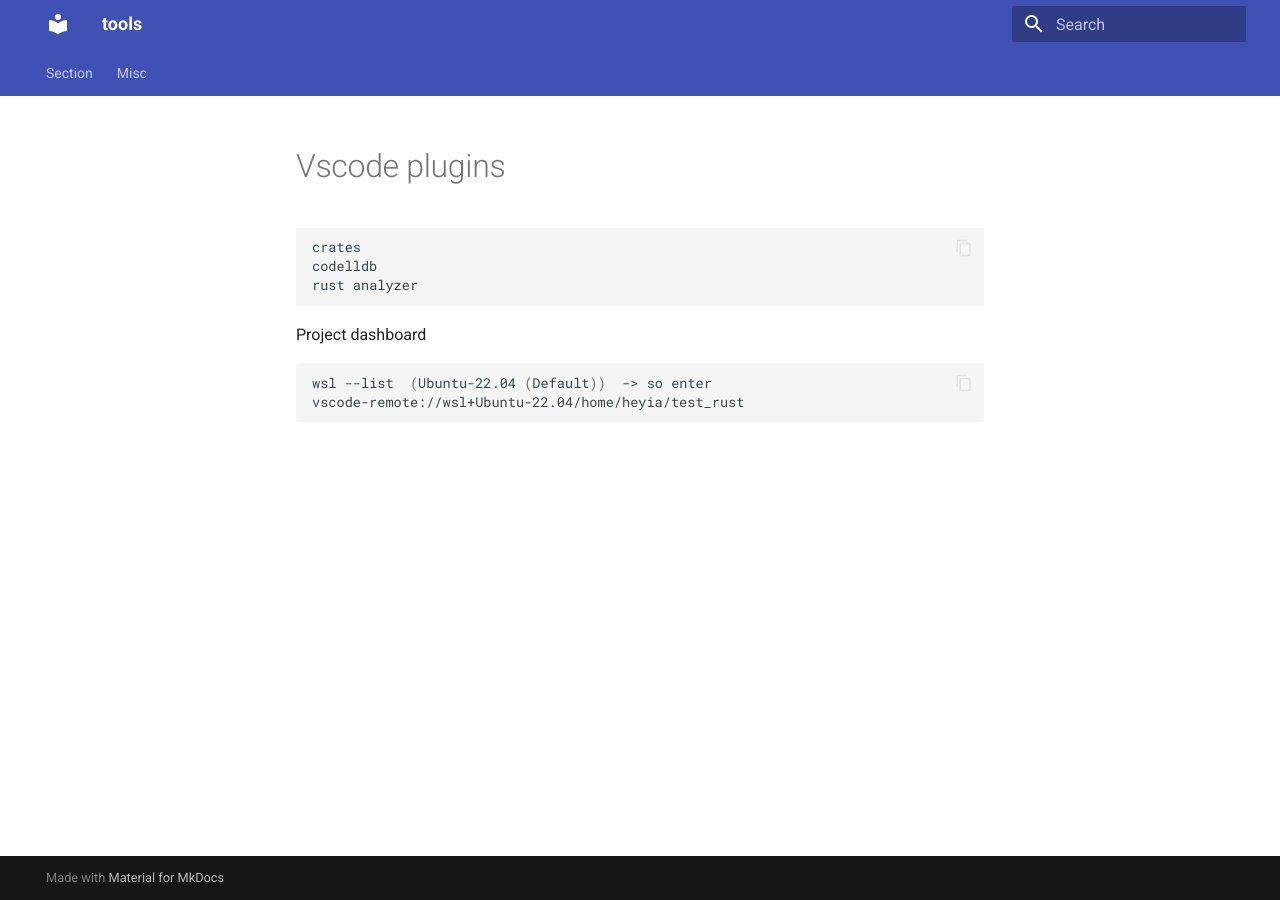
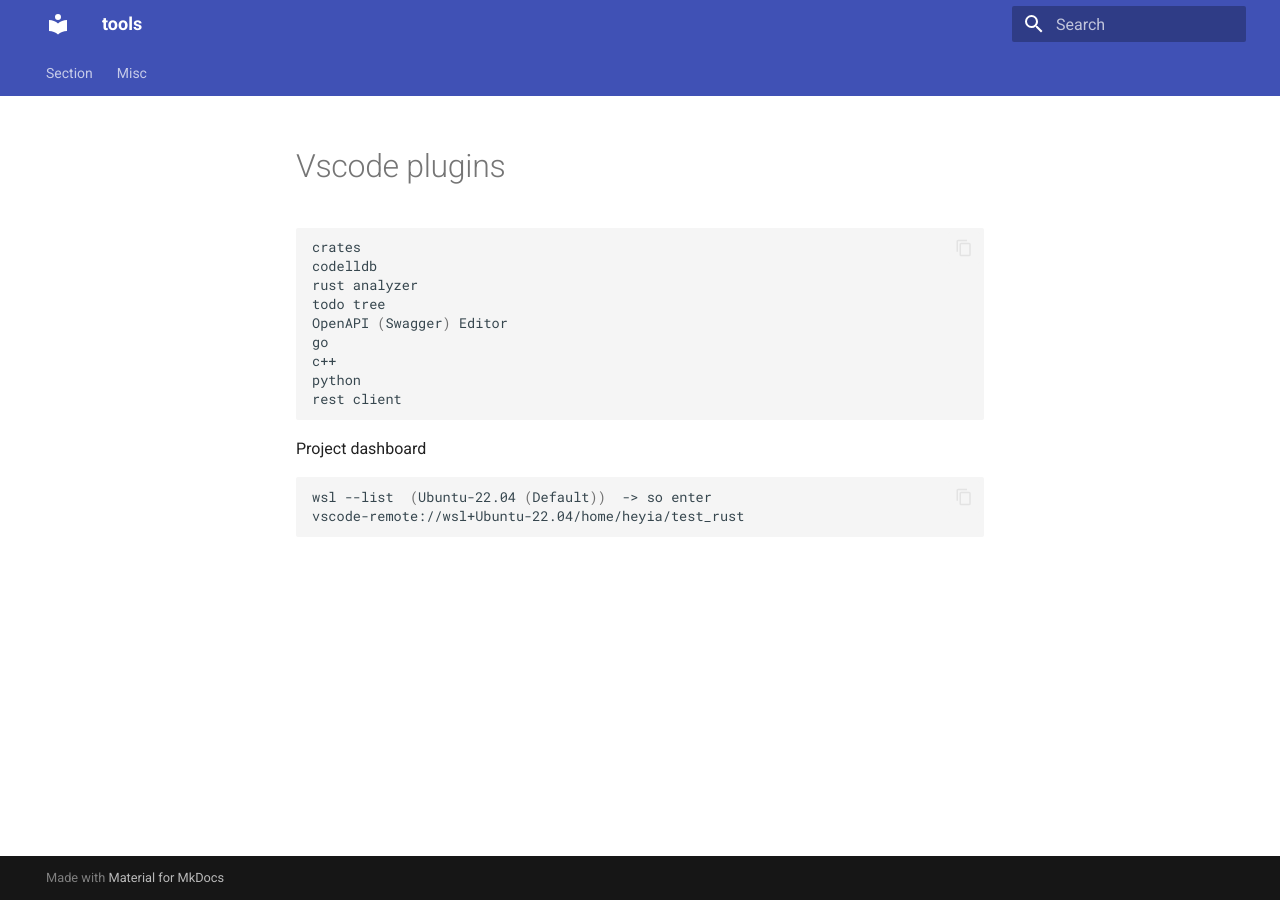
Before and after one commit to roshankarande/tools, an MkDocs documentation site: the page built from docs/misc/vscode-plugins.md, in a window 1280 px wide. Built offline with MkDocs 1.6.1 and Material for MkDocs 9.7.7, drawn with Linux system fonts in a browser that asks for light colours.

Commit message:
Update vscode-plugins.md

````diff
--- a/docs/misc/vscode-plugins.md
+++ b/docs/misc/vscode-plugins.md
@@ -2,6 +2,12 @@
 crates
 codelldb
 rust analyzer
+todo tree
+OpenAPI (Swagger) Editor
+go
+c++
+python
+rest client
 ```
 
 
````
